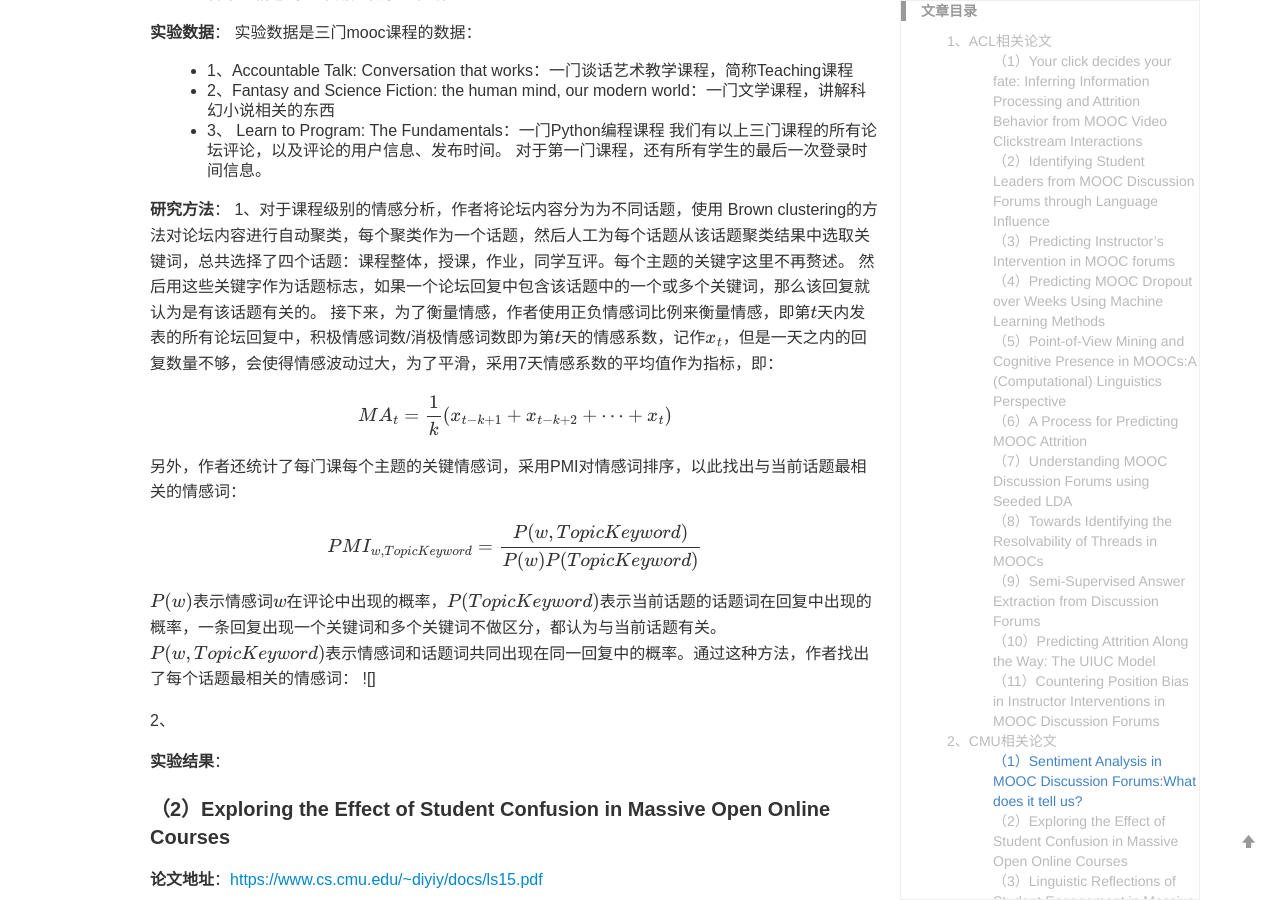
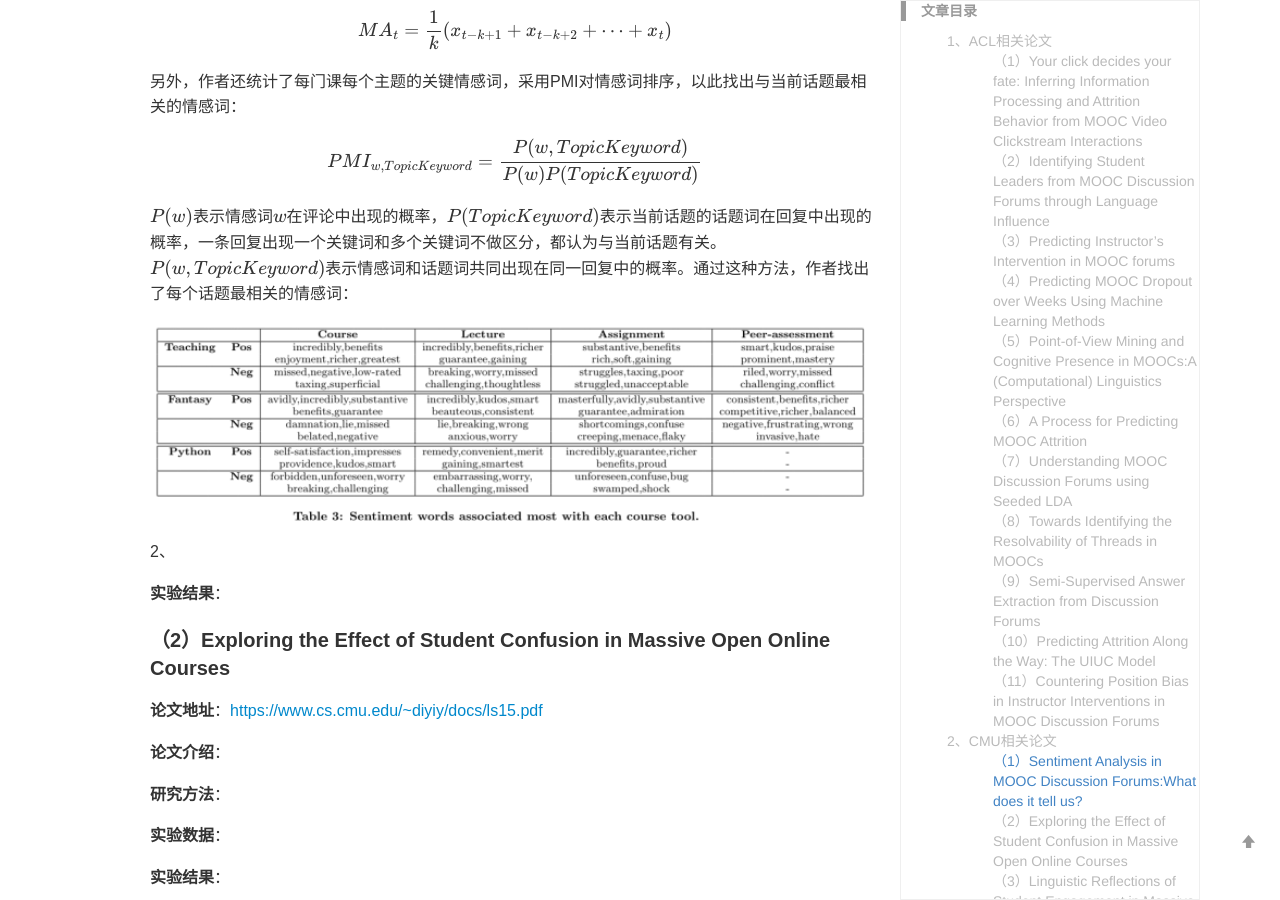
Before and after one commit to yuanmingchen/yuanmingchen.github.io, a Jekyll site: the page built from _posts/2019-04-19-online course nlp paper survey 2.md, in a window 1280 px wide and 900 px high, scrolled down 3500 px. Built offline with Jekyll 4.4.1, drawn with Linux system fonts in a browser that asks for light colours; formulas are drawn with MathJax 3; comment, search, counter and statistics services are not loaded.

Commit message:
Updates _posts/2019-04-19-online course nlp paper survey 2.md
Auto commit by GitBook Editor

```diff
--- a/_posts/2019-04-19-online course nlp paper survey 2.md
+++ b/_posts/2019-04-19-online course nlp paper survey 2.md
@@ -56,8 +56,6 @@ $P_{v_a}$
 目的是通过论坛评论来预测教师是否会回复当前这个话题。
 使用的是线性回归的方法，使用的特征包括两方面，一方面是当前这个话题的发起者、时间、地点、题目等等总体信息，另一方面是该话题下所有帖子的一个综合信息，例如所有评论的点赞数、所有评论发布时间的均值和方差、某些特定词出现的总数等等。
 最终结果：
-
-![分层神经网络结构](/res/images/posts/post1-1.png){: width="100%"}
 
 
 
@@ -123,9 +121,7 @@ $$MA_t=\frac{1}{k}(x_{t-k+1}+x_{t-k+2}+\cdots +x_t)$$
 $$PMI_{w, {TopicKeyword}}=\frac{P(w, { TopicKeyword })}{P(w) P({TopicKeyword})}$$
 
 $P(w)$表示情感词$w$在评论中出现的概率，$P(TopicKeyword)$表示当前话题的话题词在回复中出现的概率，一条回复出现一个关键词和多个关键词不做区分，都认为与当前话题有关。$P(w,{TopicKeyword })$表示情感词和话题词共同出现在同一回复中的概率。通过这种方法，作者找出了每个话题最相关的情感词：
-![]
-
-
+![](/res/images/posts/mooc1.png){: width="100%"}
 
 2、
 
```
Also changed, not shown: res/images/posts/mooc1.png (added).
